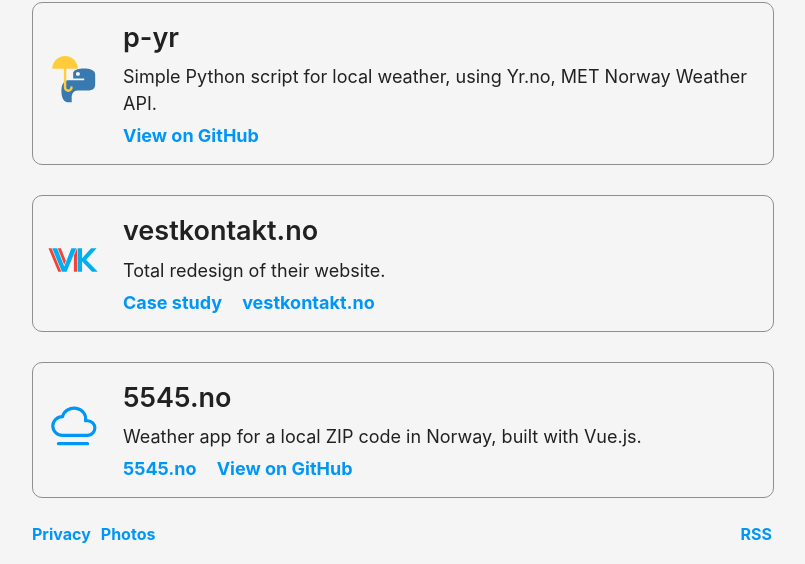
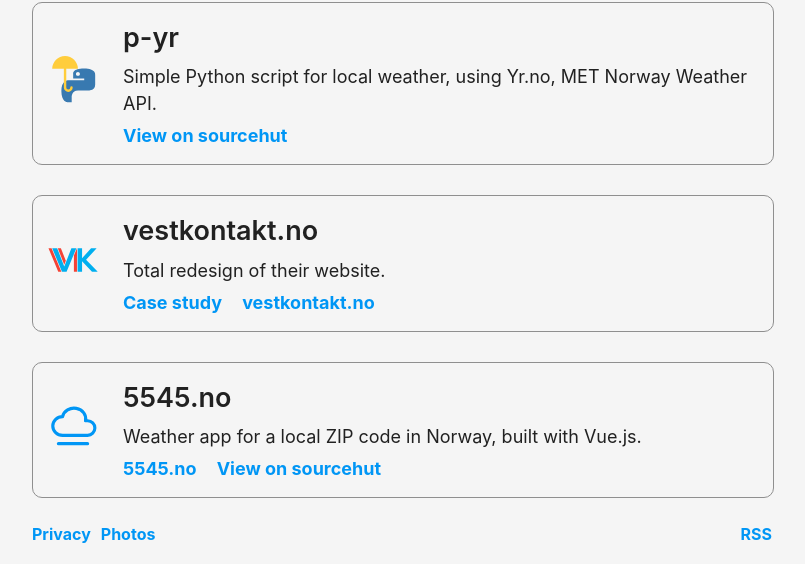
Before and after one commit to timharek/timharek.no, a Jekyll site: the page built from index.html, in a window 1280 px wide. Shown: the part 407-971 px from the top of the page, without its empty margins (238-1043 px from the left). Built offline with Jekyll 4.4.1, drawn with Linux system fonts in a browser that asks for light colours.

Commit message:
Added sourcehut to projects and replaced 'View on GitHub'

```diff
--- a/_data/projects.yml
+++ b/_data/projects.yml
@@ -3,6 +3,7 @@
      Simple Python script for local weather, using Yr.no, MET Norway Weather API.
   svg: /assets/img/projects/p-yr.svg
   github: https://github.com/timharek/p-yr
+  sourcehut: https://git.sr.ht/~timharek/p-yr
 - name: vestkontakt.no
   desc: >-
     Total redesign of their website.
@@ -15,6 +16,7 @@
   desc: >-
     Weather app for a local ZIP code in Norway, built with Vue.js.
   github: https://github.com/timharek/5545.no
+  sourcehut: https://git.sr.ht/~timharek/no-5545
   link: https://5545.no
   link_short: 5545.no
   svg: /assets/img/projects/5545.svg
--- a/index.html
+++ b/index.html
@@ -21,8 +21,8 @@ layout: default
                 <a href="projects/{{ project.casestudy }}">Case study</a>
                 {% endif %} {% if project.link %}
                 <a href="{{ project.link }}">{{ project.link_short }}</a>
-                {% endif %} {% if project.github %}
-                <a href="{{ project.github }}">View on GitHub</a>
+                {% endif %} {% if project.sourcehut %}
+                <a href="{{ project.sourcehut }}">View on sourcehut</a>
                 {% endif %}
             </div>
         </div>
```
